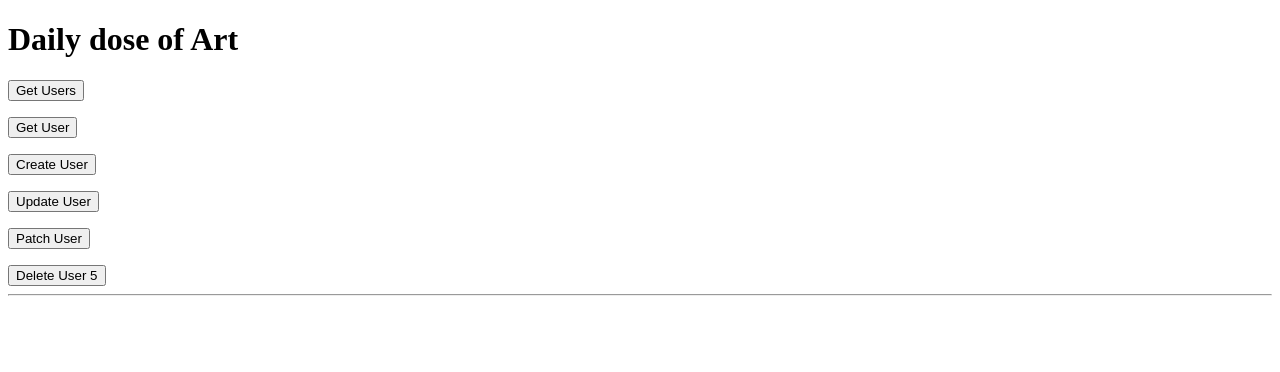
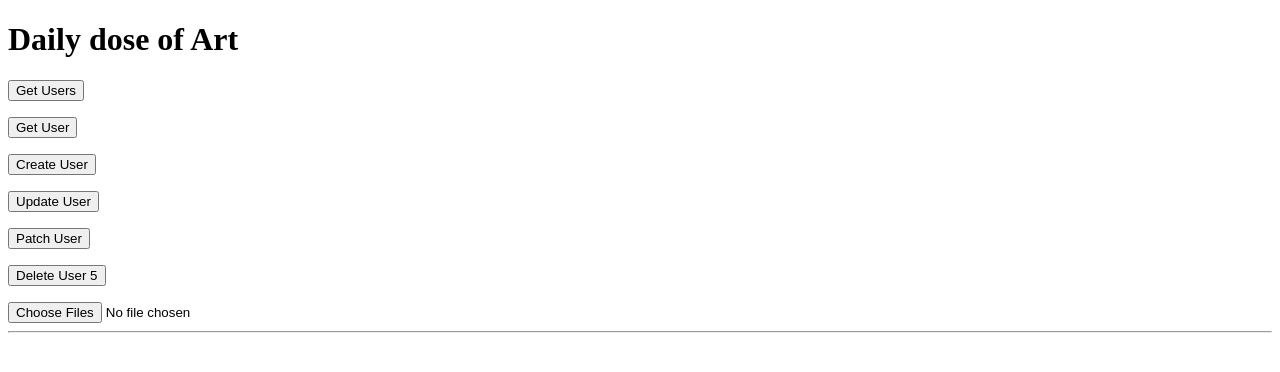
Before and after one commit to Milana000/dailyart, an Angular app: page / in a window 1280 px wide. Shown: the top 372 px of the page. Built offline with nearby package versions, Linux system fonts and the light colour scheme.

Commit message:
Http progress

```diff
--- a/src/app/app.component.html
+++ b/src/app/app.component.html
@@ -12,7 +12,15 @@
 <p></p>
 <button (click)="onDeleteUser()"> Delete User 5 </button>
 
+<p></p>
 
+<!-- There is difference between this here and course in argument, In course $event.target.files is used -->
+<form>
+    <input type="file" class="file-input" (change)="onUploadFile($event)" #fileUpload multiple/>
+</form>
+
+<progress *ngIf="fileStatus.status === 'progress'" style="width: 500px; height: 25px;"
+[value]="fileStatus.percentage" max="100"></progress>
 
 <hr>
 
--- a/src/app/app.component.ts
+++ b/src/app/app.component.ts
@@ -1,6 +1,7 @@
 import { Component } from '@angular/core';
 import { UserService } from './service/user.service';
 import { User } from './interface/user';
+import { HttpEventType } from '@angular/common/http';
 
 @Component({
   selector: 'app-root',
@@ -49,6 +50,11 @@ export class AppComponent {
     }
   }
 
+  fileStatus =  {
+      status: '',
+      percentage: 0
+    }
+
   constructor(private userService:UserService){}
 
 
@@ -70,6 +76,7 @@ export class AppComponent {
       (error) => console.log(error),
       () => console.log('Done getting user')
     )
+
   }
 
 
@@ -107,4 +114,37 @@ export class AppComponent {
   }
 
 
+
+
+// Following the progress of the request
+onUploadFile(files: any): void {
+    console.log(files);
+    const formData = new FormData();
+    for (const file of files) {
+     formData.append('files', file, file.name);
+    }
+    this.userService.uploadFiles(formData).subscribe(
+      (event) => {
+        switch(event.type){
+          case HttpEventType.UploadProgress || HttpEventType.DownloadProgress:
+            this.fileStatus.percentage = Math.round(100 * event.loaded / event.total);
+            this.fileStatus.status = 'progress';
+            console.log(this.fileStatus);
+            break
+          case HttpEventType.Response:
+            if(event.status === 200){
+              this.fileStatus.percentage = 0;
+              this.fileStatus.status = 'done';
+              console.log(event);
+              console.log(this.fileStatus);
+              break;
+            }
+            break;
+        }
+      },
+      (error) => console.log(error),
+      () => console.log('Done getting user')
+    )
+  }
+
 }
--- a/src/app/service/user.service.ts
+++ b/src/app/service/user.service.ts
@@ -1,5 +1,5 @@
 import { Injectable } from '@angular/core';
-import { HttpClient, HttpHeaders, HttpParams, HttpParamsOptions } from '@angular/common/http';
+import { HttpClient, HttpEvent, HttpHeaders, HttpParams, HttpParamsOptions } from '@angular/common/http';
 import { Observable } from 'rxjs';
 import { User } from '../interface/user';
 import { environment } from 'src/enviroments/environment';
@@ -27,22 +27,20 @@ export class UserService {
     return this.http.get<User[]>(`${this.apiUrl}/users`, {headers: myHeader})
   }
 
-  getUser(): Observable<User>{
+  getUser(): Observable<HttpEvent<User>>{
 
-    // let myParams = new HttpParams().set('id', 3).set('page', 2);
-    // myParams = myParams.append('name', 'Marko')
-    // return this.http.get<User>(`${this.apiUrl}/users/`, {params: myParams})
+// Params
+        // let myParams = new HttpParams().set('id', 3).set('page', 2);
+        // myParams = myParams.append('name', 'Marko')
+        // return this.http.get<User>(`${this.apiUrl}/users/`, {params: myParams})
 
+      // fromObject
+        // const theParams = {['ime']: this.moreParamms};
+        // let myParams = new HttpParams({fromObject: theParams})
 
-  // fromObject
-    const theParams = {['ime']: this.moreParamms};
-    let myParams = new HttpParams({fromObject: theParams})
-
-  // fromString
-    // let myParams = new HttpParams({fromString: this.prezime})
-
-
-    return this.http.get<User>(`${this.apiUrl}/users/`, {params: myParams})
+      // fromString
+        // let myParams = new HttpParams({fromString: this.prezime}
+    return this.http.get<User>(`${this.apiUrl}/users/`, {observe:'events', reportProgress:true})
   }
 
   createUser(user: User): Observable<User>{
@@ -61,6 +59,11 @@ export class UserService {
     return this.http.delete<void>(`${this.apiUrl}/users/${id}`)
   }
 
+  uploadFiles(formData: FormData):Observable<HttpEvent<string[]>> {
+    console.log('Hellloooo')
+    return this.http.post<string[]>(`http://localhost:9000/file/upload`, formData,
+    {observe: 'events', reportProgress: true  });
+  }
 
 
 }
```
